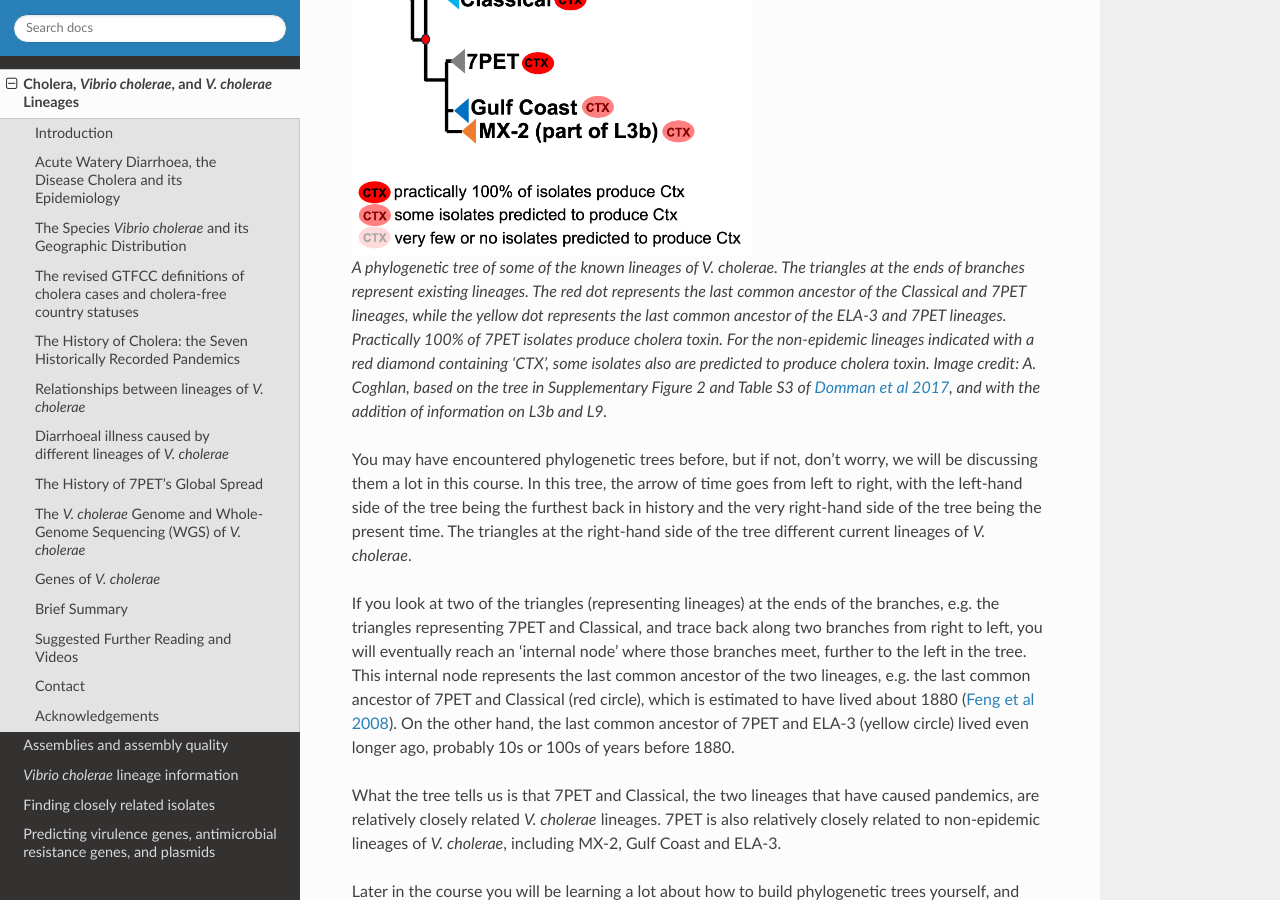
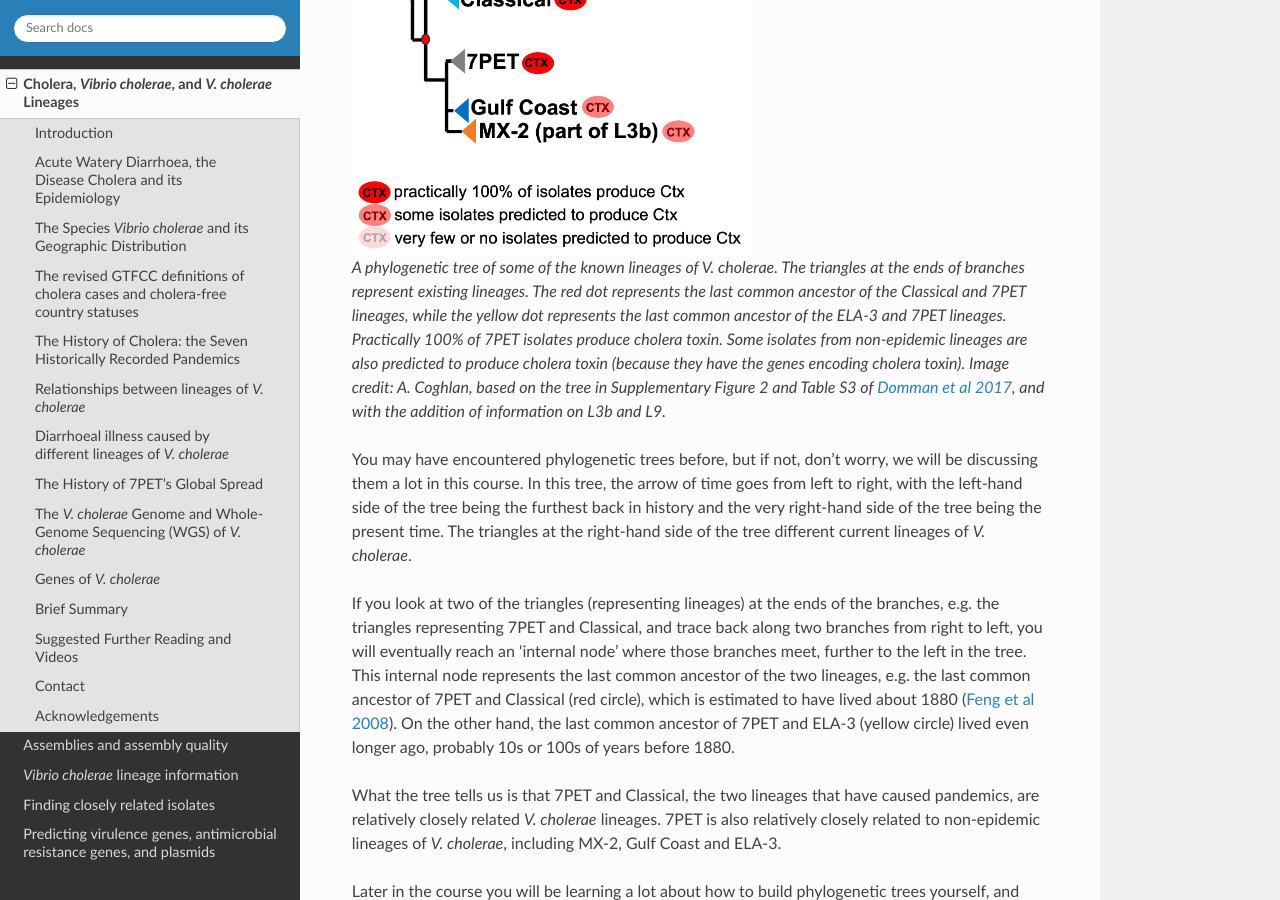
Before and after one commit to avrilcoghlan/cholerabook, a Sphinx documentation site: the page built from docs/source/vibriogenomes.rst, in a window 1280 px wide and 900 px high, scrolled down 7755 px. Built offline with Sphinx 7.4.7 and the Read the Docs theme 2.0.0, drawn with Linux system fonts in a browser that asks for light colours.

Commit message:
Update vibriogenomes.rst

```diff
--- a/docs/source/vibriogenomes.rst
+++ b/docs/source/vibriogenomes.rst
@@ -222,7 +222,7 @@ differences between their DNA.
 .. figure:: Lineages.png
   :width: 400
 
-  A phylogenetic tree of some of the known lineages of *V. cholerae*. The triangles at the ends of branches represent existing lineages. The red dot represents the last common ancestor of the Classical and 7PET lineages, while the yellow dot represents the last common ancestor of the ELA-3 and 7PET lineages. Practically 100% of 7PET isolates produce cholera toxin. For the non-epidemic lineages indicated with a red diamond containing 'CTX', some isolates also are predicted to produce cholera toxin. Image credit: A. Coghlan, based on the tree in Supplementary Figure 2 and Table S3 of `Domman et al 2017`_, and with the addition of information on L3b and L9.
+  A phylogenetic tree of some of the known lineages of *V. cholerae*. The triangles at the ends of branches represent existing lineages. The red dot represents the last common ancestor of the Classical and 7PET lineages, while the yellow dot represents the last common ancestor of the ELA-3 and 7PET lineages. Practically 100% of 7PET isolates produce cholera toxin. Some isolates from non-epidemic lineages are also predicted to produce cholera toxin (because they have the genes encoding cholera toxin). Image credit: A. Coghlan, based on the tree in Supplementary Figure 2 and Table S3 of `Domman et al 2017`_, and with the addition of information on L3b and L9.
 
 You may have encountered phylogenetic trees before, but if not, don't worry, we will be discussing them a lot in this course.
 In this tree, the arrow of time goes from left to right, with the left-hand side of the tree being the furthest back in history and the
```
